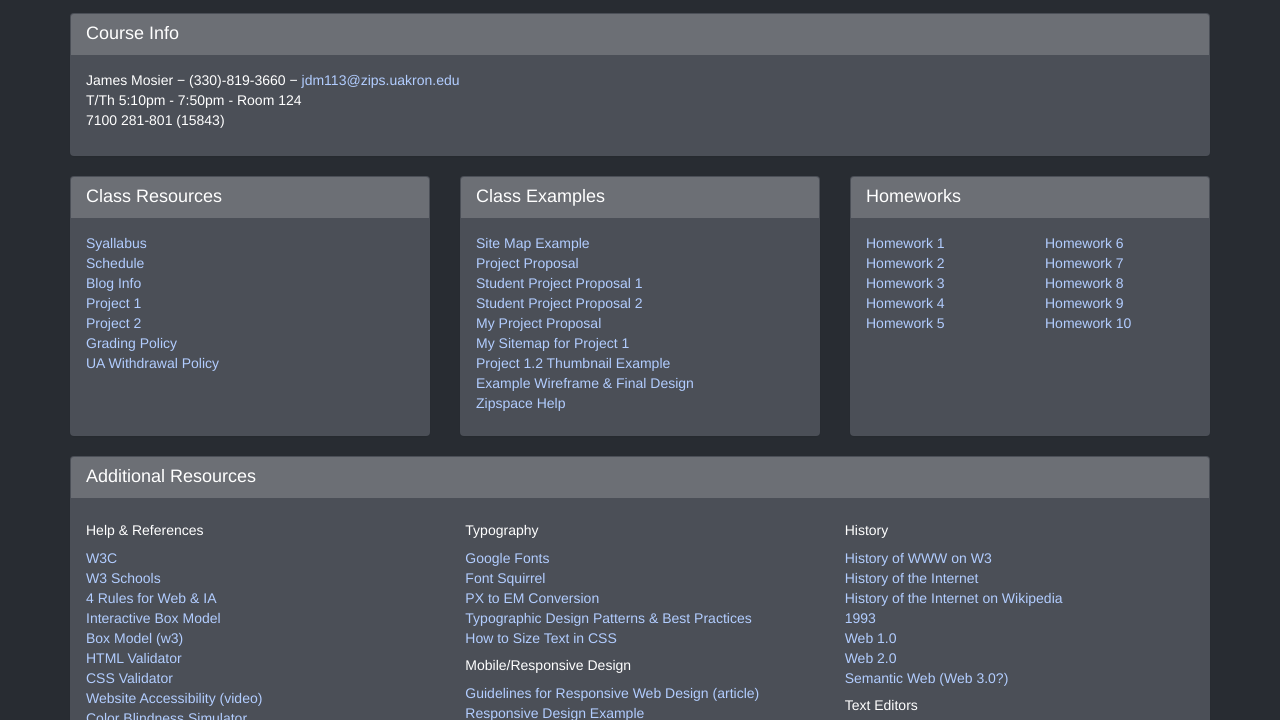
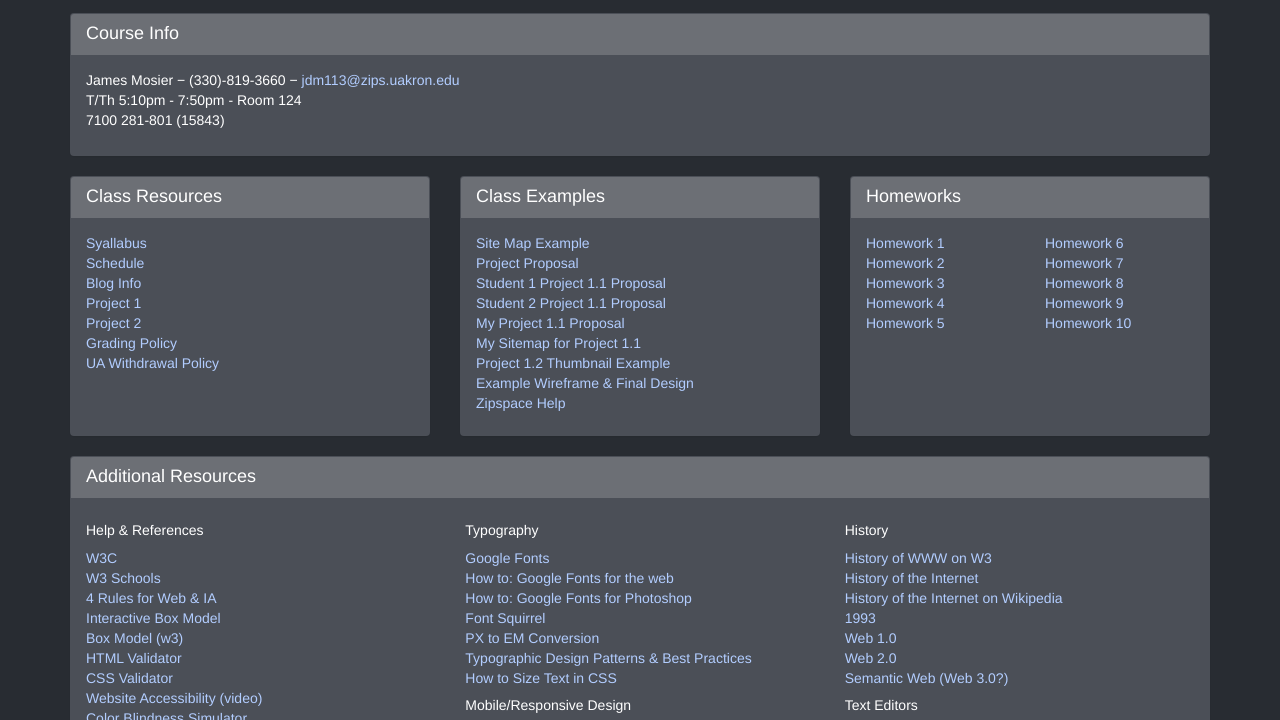
Before and after one commit to jamesmosier/Web1, a plain HTML site: page index.html in a window 1280 px wide. Shown: the part 57-777 px from the top of the page. Drawn offline with nearby package versions, Linux system fonts and the light colour scheme; a web font is replaced by a local one.

Commit message:
added how to info for google fonts

```diff
--- a/index.html
+++ b/index.html
@@ -95,10 +95,10 @@
             <ul class="list-unstyled">
                 <li><a href="resources/sitemaps.pdf" target="_blank">Site Map Example</a></li>
                 <li><a href="resources/proposal.pdf" target="_blank">Project Proposal</a></li>
-                <li><a href="resources/student-proposal1.pdf" target="_blank">Student Project Proposal 1</a></li>
-                <li><a href="resources/student-proposal2.pdf" target="_blank">Student Project Proposal 2</a></li>
-                <li><a href="resources/james-proposal.pdf" target="_blank">My Project Proposal</a></li>
-                <li><a href="resources/james-sitemap.png" target="_blank">My Sitemap for Project 1</a></li>
+                <li><a href="resources/student-proposal1.pdf" target="_blank">Student 1 Project 1.1 Proposal</a></li>
+                <li><a href="resources/student-proposal2.pdf" target="_blank">Student 2 Project 1.1 Proposal</a></li>
+                <li><a href="resources/james-proposal.pdf" target="_blank">My Project 1.1 Proposal</a></li>
+                <li><a href="resources/james-sitemap.png" target="_blank">My Sitemap for Project 1.1</a></li>
                 <li><a href="resources/james-thumbs.pdf" target="_blank">Project 1.2 Thumbnail Example</a></li>
                 <li><a href="resources/wireframe-example.zip" target="_blank">Example Wireframe &amp; Final Design</a></li>
                 <li><a href="http://support.uakron.edu/wiki/index.php/Zipspace" target="_blank">Zipspace Help</a></li>
@@ -187,6 +187,8 @@
 
               <h5>Typography</h5>
               <li><a href="http://www.google.com/fonts" target="_blank">Google Fonts</a></li>
+              <li><a href="https://docs.google.com/document/d/1vpJQWgc72ItsKT5g6klltF8Ns-ixnnLZuWbGeaoxUQg/edit?usp=sharing" target="_blank">How to: Google Fonts for the web</a></li>
+              <li><a href="https://docs.google.com/document/d/1SfslSJkPHKU6iHcjn7gzeKZZm7RfmbOcYyb7kK4mJXo/edit?usp=sharing" target="_blank">How to: Google Fonts for Photoshop</a></li>
               <li><a href="http://fontsquirrel.com/" target="_blank">Font Squirrel</a></li>
               <li><a href="http://pxtoem.com/" target="_blank">PX to EM Conversion</a></li>
               <li><a href="http://www.smashingmagazine.com/2009/08/20/typographic-design-survey-best-practices-from-the-best-blogs/" target="_blank">Typographic Design Patterns &amp; Best Practices</a></li>
```
